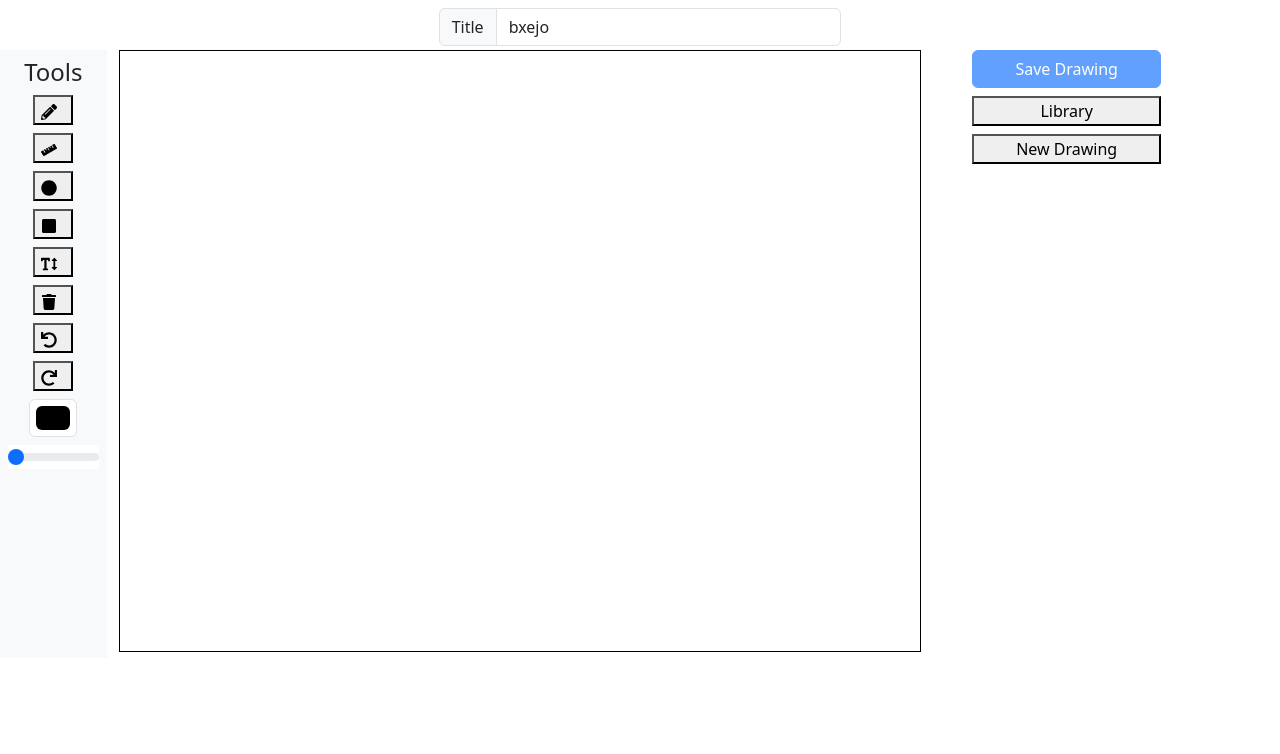
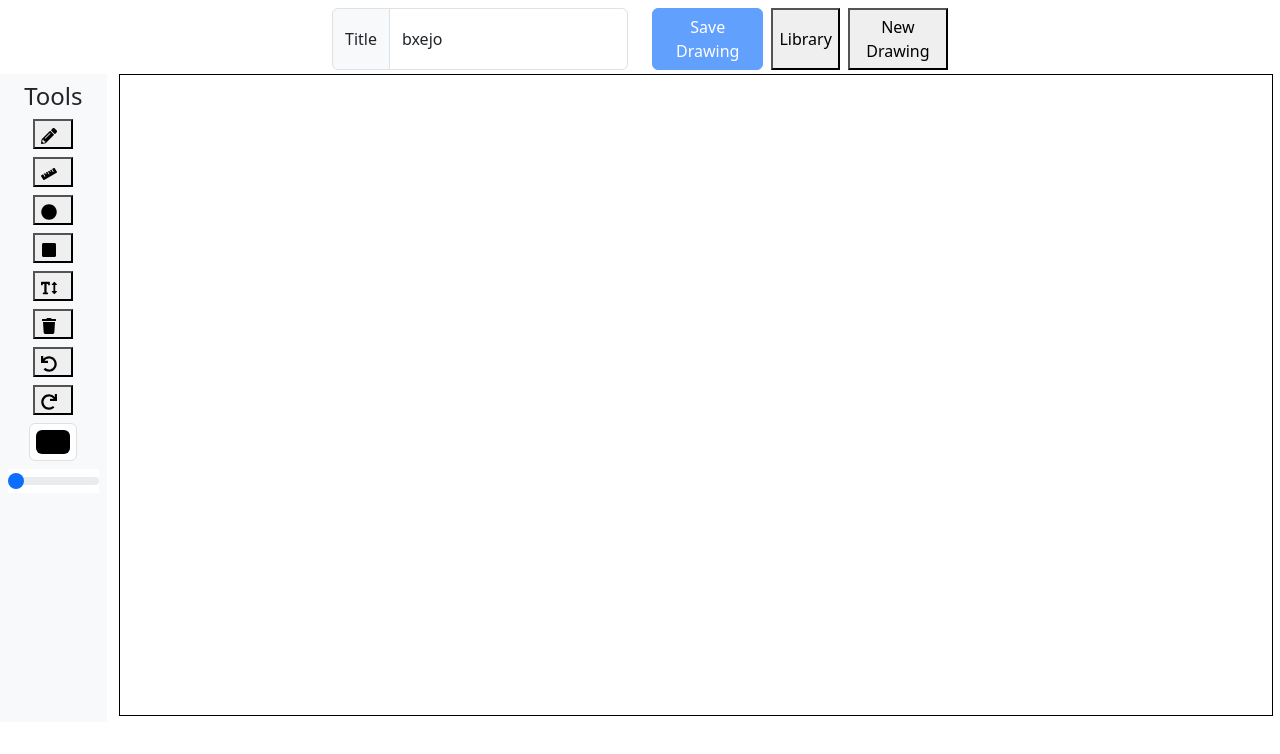
Before and after one commit to ikbalrazu/MERN-Interview-Test, a React (Vite) app: page /drawing/1 in a window 1280 px wide. Shown: the top 754 px of the page. Built offline with nearby package versions, Linux system fonts and the light colour scheme.

Commit message:
fixed the canvas size issue

```diff
--- a/src/components/Whiteboard.jsx
+++ b/src/components/Whiteboard.jsx
@@ -30,8 +30,8 @@ const Whiteboard = () => {
       fetchDrawings();
     } else {
       const canvas = canvasRef.current;
-      canvas.width = 800;
-      canvas.height = 600;
+      canvas.width = window.innerWidth * 0.9;
+      canvas.height = window.innerHeight * 0.8;
       const ctx = canvas.getContext("2d");
       ctx.lineCap = "round";
       ctx.strokeStyle = selectedColor;
@@ -324,6 +324,14 @@ const Whiteboard = () => {
             <Form.Control onChange={(e) => { setTitle(e.target.value) }} aria-label="First name" value={title} />
           </InputGroup>
         </Col>
+        <Col  className="d-flex flex-row justify-content-center gap-2 mb-1">
+        <Button
+            onClick={saveDrawing}
+            disabled={drawingElements.length === 0}
+          >Save Drawing</Button>
+          <button onClick={() => { navigate("/") }}>Library</button>
+          <button onClick={NewDrawingHandler}>New Drawing</button>
+        </Col>
         <Col></Col>
       </Row>
       <Row>
@@ -376,25 +384,19 @@ const Whiteboard = () => {
           />
           </OverlayTrigger>
         </Col>
-        <Col xs={8}>
+        <Col xs={11}>
           <canvas
             id="canvas"
             ref={canvasRef}
             onMouseDown={startDrawing}
             onMouseMove={draw}
             onMouseUp={finishDrawing}
-            style={{ border: "1px solid black" }}
+            style={{ border: "1px solid black"}}
           />
-        </Col>
-        <Col xs={2} className="d-flex flex-column gap-2">
-          <Button
-            onClick={saveDrawing}
-            disabled={drawingElements.length === 0}
-          >Save Drawing</Button>
-          <button onClick={() => { navigate("/") }}>Library</button>
-          <button onClick={NewDrawingHandler}>New Drawing</button>
+
         </Col>
       </Row>
+
     </Container>
   )
 }
```
